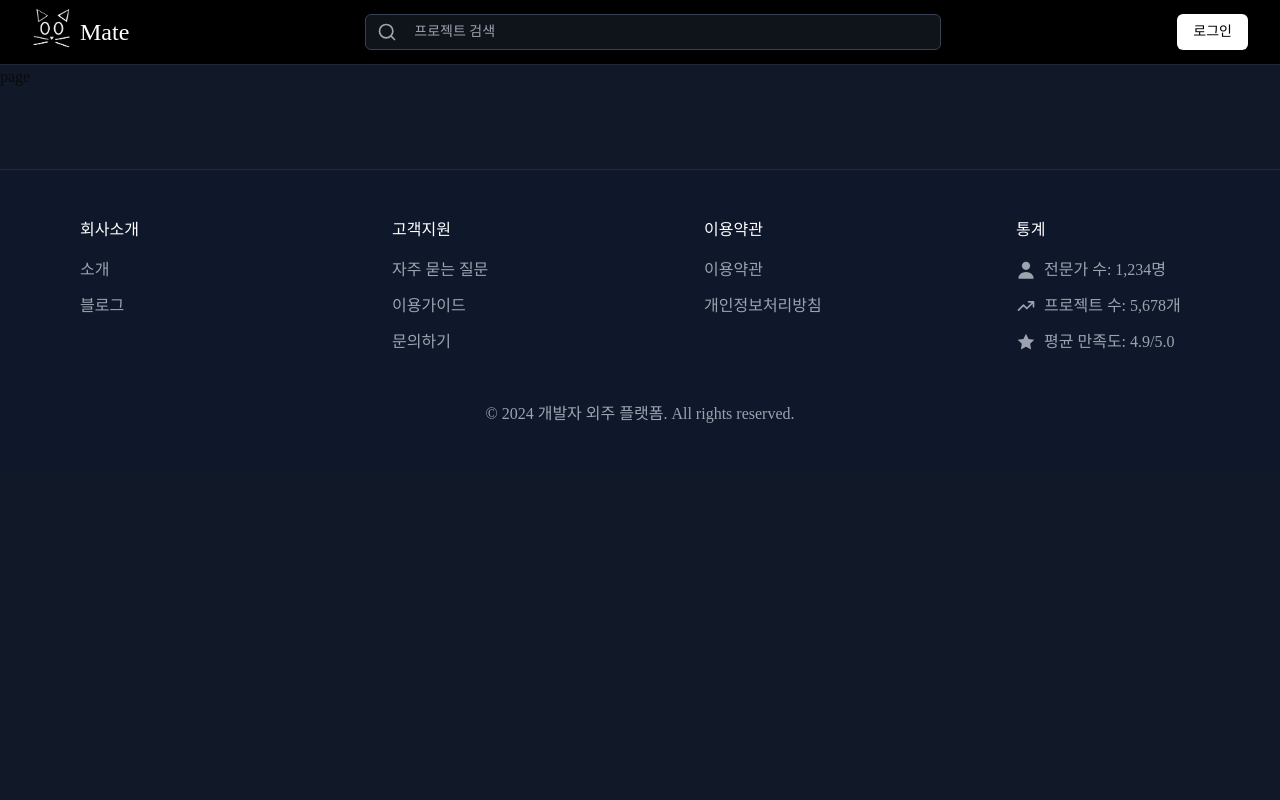
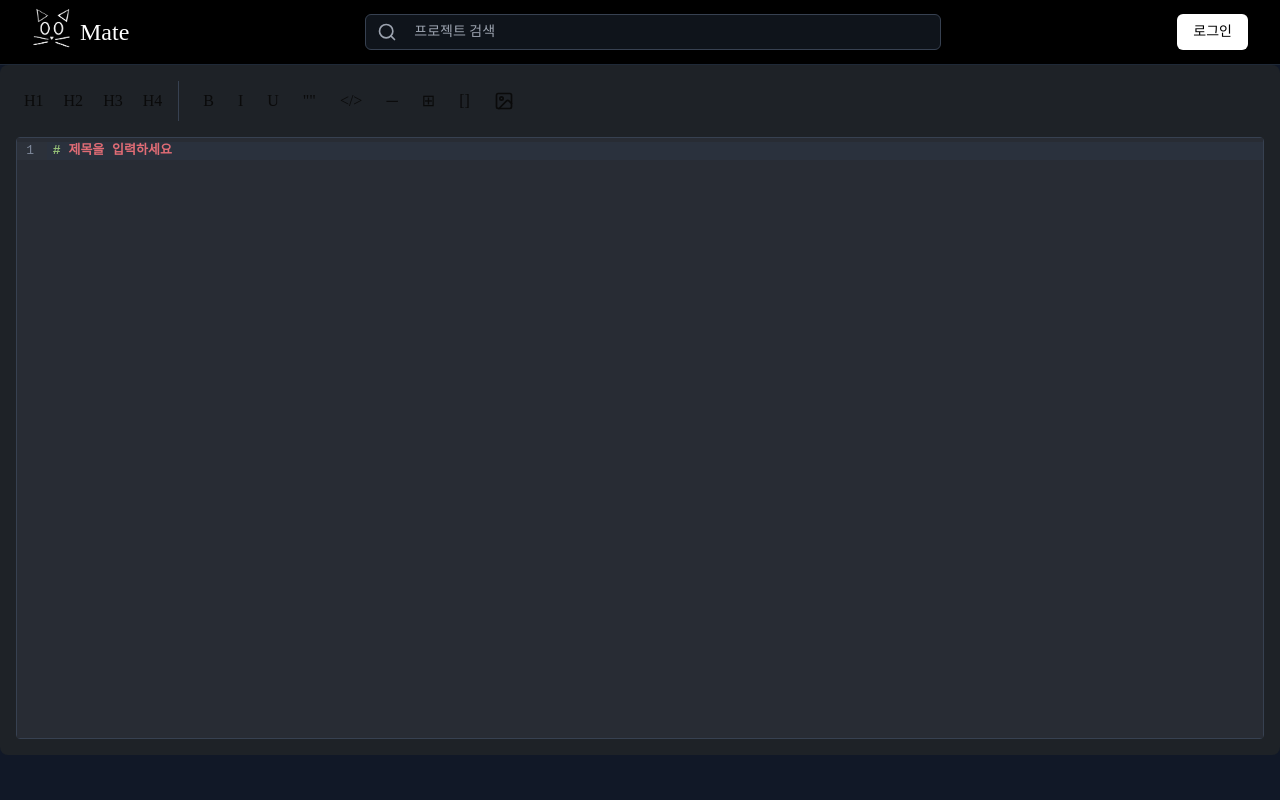
Before and after one commit to spring-bud/mate-fe, a Next.js app: page /products/new in a window 1280 px wide. Shown: the top 800 px of the page. Built offline with nearby package versions, Linux system fonts and the light colour scheme.

Commit message:
feat: Products생성페이지 생성#6

```diff
--- a/app/products/new/page.tsx
+++ b/app/products/new/page.tsx
@@ -1,5 +1,10 @@
 import React from 'react';
+import Ui from './ui/Ui';
 
 export default function page() {
-  return <div>page</div>;
+  return (
+    <div>
+      <Ui />
+    </div>
+  );
 }
--- /dev/null
+++ b/app/products/new/ui/Ui.tsx
@@ -0,0 +1,12 @@
+import React from 'react';
+import Editor from '@/components/common/editor/Editor';
+
+const Ui = () => {
+  return (
+    <div>
+      <Editor />
+    </div>
+  );
+};
+
+export default Ui;
```
